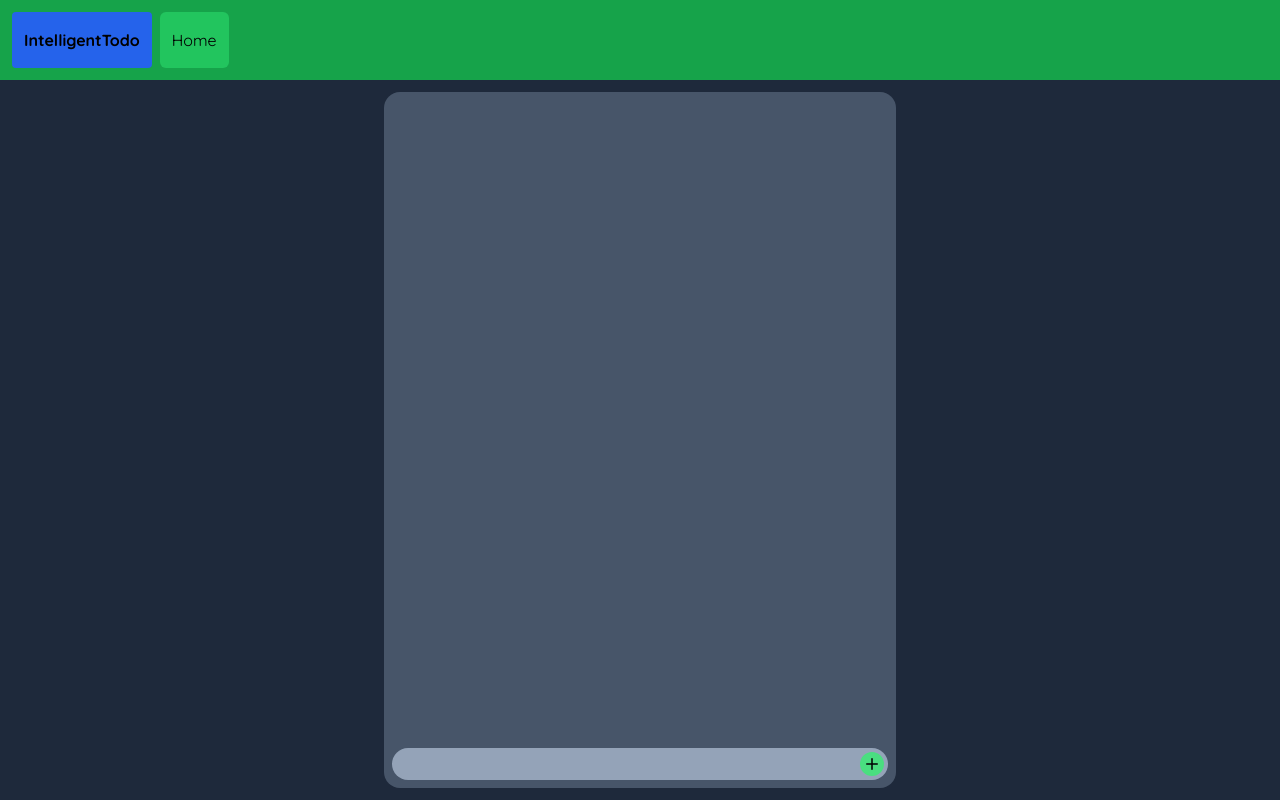
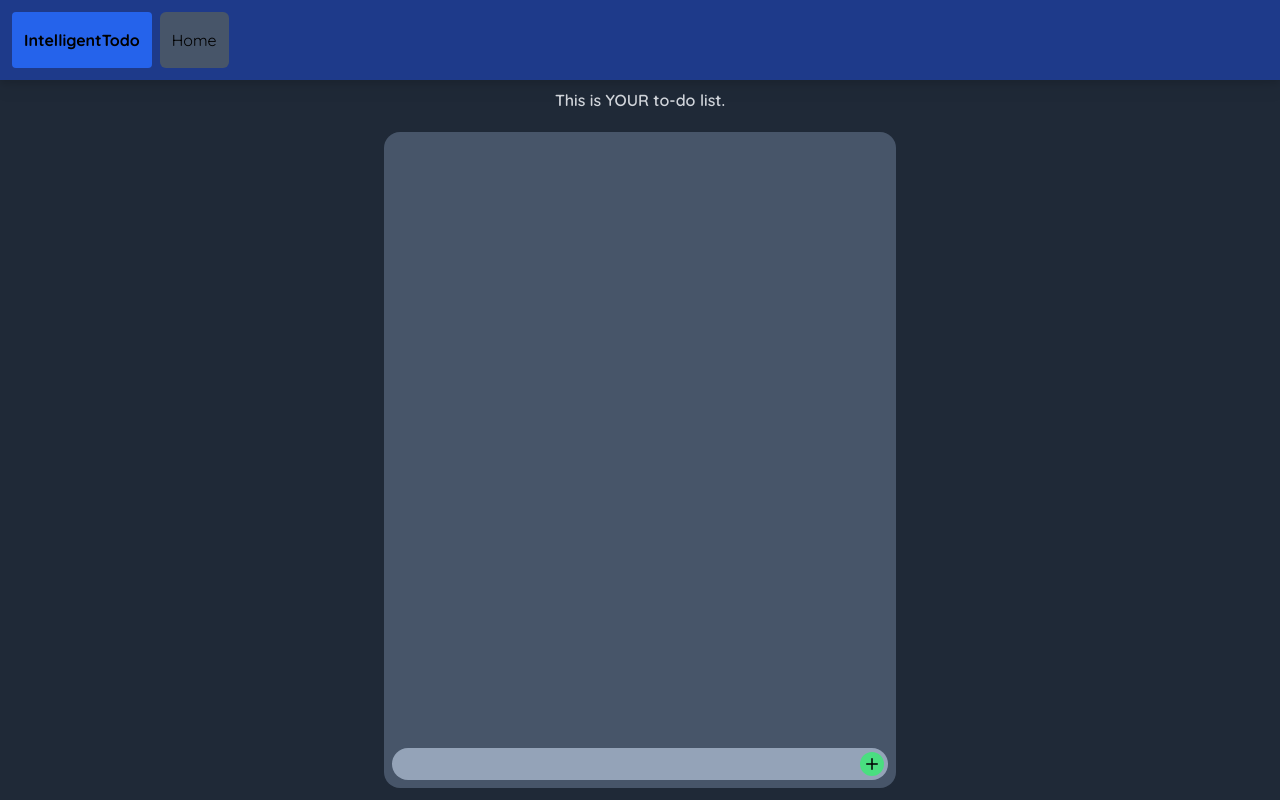
Before and after one commit to coderarda/nextjs-todo-app, a Next.js app: page / in a window 1280 px wide. Built offline with nearby package versions, Linux system fonts and the light colour scheme.

Commit message:
Layout changes

```diff
--- a/src/app/home/page.tsx
+++ b/src/app/home/page.tsx
@@ -1,6 +1,6 @@
 export default function Page() {
     return(
-        <div className="h-full bg-slate-800">
+        <div className="h-full flex-1 bg-gray-800">
             <p>
                 This is the home page.
             </p>
--- a/src/app/layout.tsx
+++ b/src/app/layout.tsx
@@ -19,11 +19,11 @@ export default function RootLayout({
   return (
     <html lang="en">
       <body className={quicksand.className}>
-        <ul className="inline-flex list-none flex-row relative h-[10vh] p-3 justify-start bg-green-600 min-w-full">
+        <ul className="inline-flex list-none flex-row relative h-[10vh] p-3 justify-start bg-blue-900 drop-shadow-lg min-w-full">
           <Link href="/" className="font-bold text-center flex flex-col justify-center p-3 bg-blue-600 hover:bg-blue-500 rounded mr-2">IntelligentTodo</Link>
           <NavLink href="/home" title="Home"></NavLink>
         </ul>
-        <div className="h-[90vh] flex flex-col">
+        <div className="h-[90vh] flex flex-row">
           {children}
         </div>
       </body>
--- a/src/app/page.tsx
+++ b/src/app/page.tsx
@@ -5,8 +5,9 @@ import { ReactElement, useRef, useState } from "react";
 
 export default function Home() {
   return (
-    <main className="bg-slate-800 flex flex-row justify-center flex-1">
-        <TodoInterface />
+    <main className="bg-gray-800 flex flex-col items-center flex-1">
+      <span className="text-gray-300 p-2 font-semibold">This is YOUR to-do list.</span>
+      <TodoInterface />
     </main>
   );
 }
--- a/src/components/NavLink.tsx
+++ b/src/components/NavLink.tsx
@@ -8,7 +8,7 @@ interface NavLinkProps {
 
 export function NavLink(props: NavLinkProps) {
     return(
-        <li className="hover:drop-shadow-lg p-3 flex flex-col rounded-md transition justify-center text-center bg-green-500 hover:bg-green-400">
+        <li className="hover:drop-shadow-lg p-3 flex flex-col rounded-md transition justify-center text-center bg-slate-600 hover:bg-slate-500">
             <Link href={props.href}>
                 <span className="text-center">{props.title}</span>
             </Link>
--- a/src/components/TodoInterface.tsx
+++ b/src/components/TodoInterface.tsx
@@ -14,7 +14,7 @@ export function TodoInterface() {
   }
 
   return (
-    <div className="bg-slate-600 w-[40vw] flex m-3 flex-col justify-end rounded-2xl">
+    <div className="bg-slate-600 w-[40vw] flex m-3 flex-1 flex-col justify-end rounded-2xl">
       <ul className="inline-flex flex-col">
         {items.map((el) => {
           return el
--- a/src/components/TodoItem.tsx
+++ b/src/components/TodoItem.tsx
@@ -2,8 +2,8 @@ import React from "react";
 
 export function TodoItem({ title }: { title: string }) {
     return (
-        <li className="inline-flex flex-row p-2 m-2 justify-start rounded items-center bg-slate-500">
-            <div className="rounded-sm h-5 aspect-square flex flex-row justify-center bg-slate-400">
+        <li className="inline-flex flex-row p-2 m-2 justify-start rounded items-center bg-blue-500">
+            <div className="rounded-sm h-5 aspect-square flex flex-row justify-center bg-slate-300">
                 <input type="checkbox" className="peer aspect-square opacity-0 w-5 absolute cursor-pointer" id="checkbox" />
                 <div className="invisible w-fit rounded-sm peer-checked:visible cursor-pointer flex flex-col justify-center peer-checked:bg-green-500 flex-1">
                     <div className="ml-0.5 flex h-fit flex-col justify-center">
```
